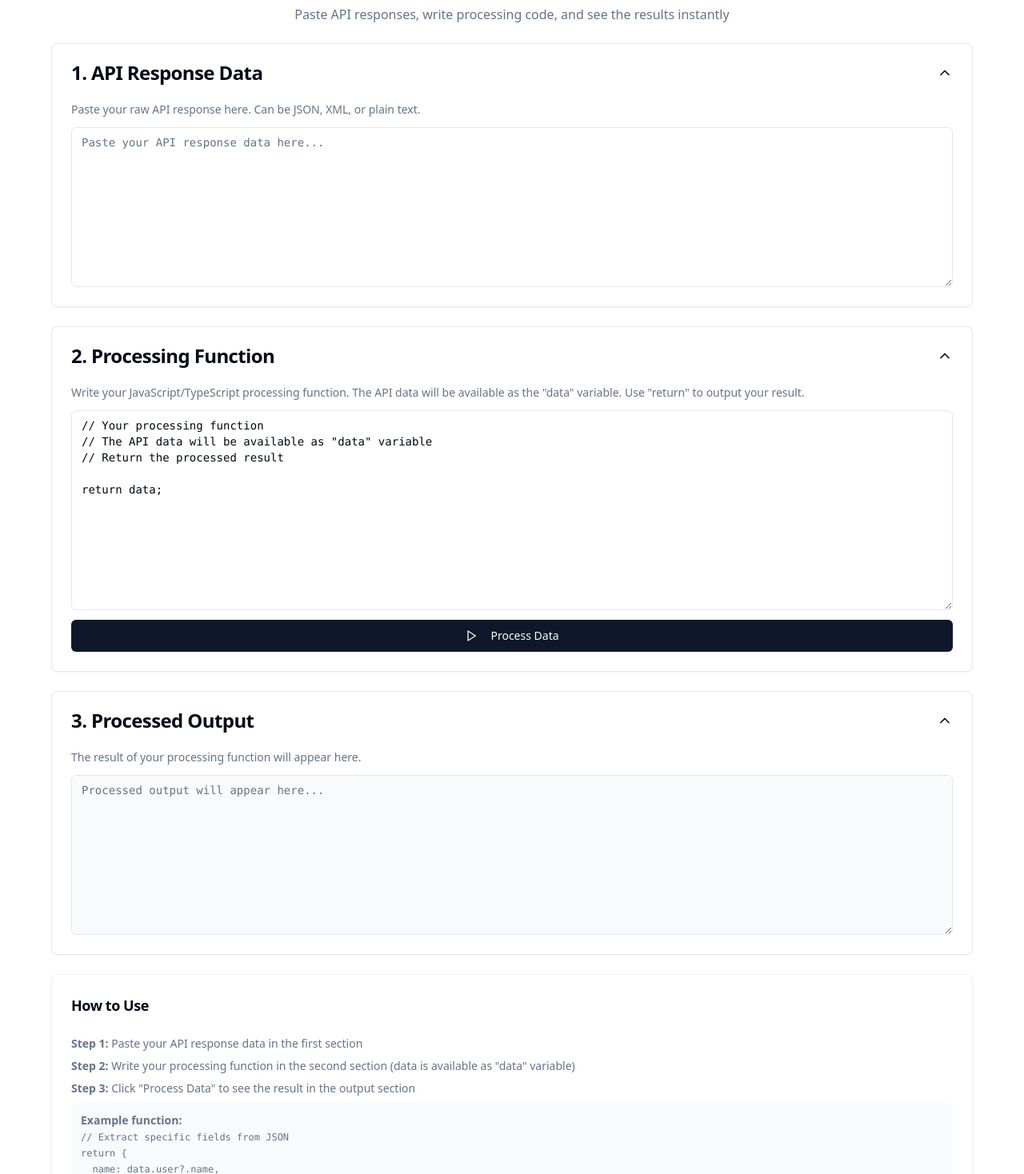
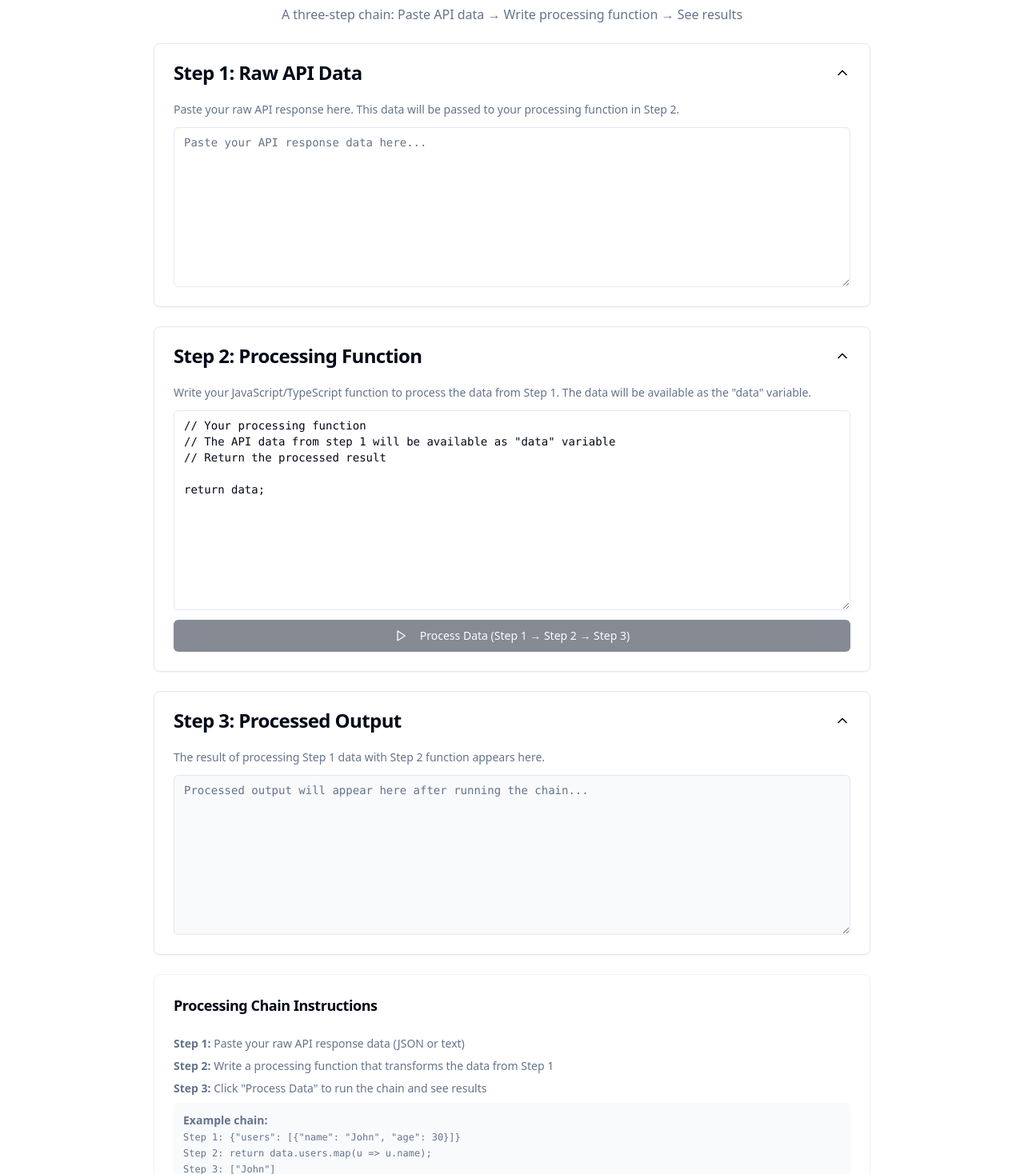
Before and after one commit to MeanTemperature/api-prettifying-test, a React (Vite) app: page /api-processor in a window 1280 px wide. Shown: the part 62-1530 px from the top of the page at 80% size. Built offline with nearby package versions, Linux system fonts and the light colour scheme.

Commit message:
Refactor: API processor as a chain
The API processor now uses a chain of text areas: API data input, processing function, and output.

```diff
--- a/src/pages/ApiProcessor.tsx
+++ b/src/pages/ApiProcessor.tsx
@@ -9,7 +9,7 @@ import { useToast } from '@/hooks/use-toast';
 
 const ApiProcessor = () => {
   const [apiData, setApiData] = useState('');
-  const [processingCode, setProcessingCode] = useState('// Your processing function\n// The API data will be available as "data" variable\n// Return the processed result\n\nreturn data;');
+  const [processingCode, setProcessingCode] = useState('// Your processing function\n// The API data from step 1 will be available as "data" variable\n// Return the processed result\n\nreturn data;');
   const [output, setOutput] = useState('');
   const [error, setError] = useState('');
   const [isSection1Open, setIsSection1Open] = useState(true);
@@ -32,7 +32,7 @@ const ApiProcessor = () => {
       // Create a function from the processing code
       const processFunction = new Function('data', processingCode);
 
-      // Execute the function with the API data
+      // Execute the function with the API data from step 1
       const result = processFunction(data);
 
       // Format output
@@ -43,7 +43,7 @@ const ApiProcessor = () => {
       setOutput(formattedOutput);
       toast({
         title: "Processing completed",
-        description: "Your data has been successfully processed",
+        description: "Data processed successfully through the chain",
       });
     } catch (err) {
       const errorMessage = err instanceof Error ? err.message : 'Unknown error occurred';
@@ -75,21 +75,21 @@ const ApiProcessor = () => {
 
   return (
     <div className="min-h-screen bg-background p-6">
-      <div className="max-w-6xl mx-auto space-y-6">
+      <div className="max-w-4xl mx-auto space-y-6">
         <div className="text-center space-y-2">
-          <h1 className="text-3xl font-bold">API Data Processor</h1>
+          <h1 className="text-3xl font-bold">API Processing Chain</h1>
           <p className="text-muted-foreground">
-            Paste API responses, write processing code, and see the results instantly
+            A three-step chain: Paste API data → Write processing function → See results
           </p>
         </div>
 
-        {/* Section 1: API Data Input */}
+        {/* Step 1: API Data Input */}
         <Card>
           <Collapsible open={isSection1Open} onOpenChange={setIsSection1Open}>
             <CollapsibleTrigger asChild>
               <CardHeader className="cursor-pointer hover:bg-muted/50 transition-colors">
                 <CardTitle className="flex items-center justify-between">
-                  <span>1. API Response Data</span>
+                  <span>Step 1: Raw API Data</span>
                   {isSection1Open ? <ChevronUp className="h-5 w-5" /> : <ChevronDown className="h-5 w-5" />}
                 </CardTitle>
               </CardHeader>
@@ -97,7 +97,7 @@ const ApiProcessor = () => {
             <CollapsibleContent>
               <CardContent className="space-y-3">
                 <p className="text-sm text-muted-foreground">
-                  Paste your raw API response here. Can be JSON, XML, or plain text.
+                  Paste your raw API response here. This data will be passed to your processing function in Step 2.
                 </p>
                 <Textarea
                   placeholder="Paste your API response data here..."
@@ -110,13 +110,13 @@ const ApiProcessor = () => {
           </Collapsible>
         </Card>
 
-        {/* Section 2: Processing Code */}
+        {/* Step 2: Processing Function */}
         <Card>
           <Collapsible open={isSection2Open} onOpenChange={setIsSection2Open}>
             <CollapsibleTrigger asChild>
               <CardHeader className="cursor-pointer hover:bg-muted/50 transition-colors">
                 <CardTitle className="flex items-center justify-between">
-                  <span>2. Processing Function</span>
+                  <span>Step 2: Processing Function</span>
                   {isSection2Open ? <ChevronUp className="h-5 w-5" /> : <ChevronDown className="h-5 w-5" />}
                 </CardTitle>
               </CardHeader>
@@ -124,8 +124,7 @@ const ApiProcessor = () => {
             <CollapsibleContent>
               <CardContent className="space-y-3">
                 <p className="text-sm text-muted-foreground">
-                  Write your JavaScript/TypeScript processing function. The API data will be available as the "data" variable.
-                  Use "return" to output your result.
+                  Write your JavaScript/TypeScript function to process the data from Step 1. The data will be available as the "data" variable.
                 </p>
                 <Textarea
                   value={processingCode}
@@ -133,22 +132,22 @@ const ApiProcessor = () => {
                   className="min-h-[250px] font-mono text-sm"
                   placeholder="// Your processing code here..."
                 />
-                <Button onClick={processData} className="w-full">
+                <Button onClick={processData} className="w-full" disabled={!apiData.trim()}>
                   <Play className="h-4 w-4 mr-2" />
-                  Process Data
+                  Process Data (Step 1 → Step 2 → Step 3)
                 </Button>
               </CardContent>
             </CollapsibleContent>
           </Collapsible>
         </Card>
 
-        {/* Section 3: Output */}
+        {/* Step 3: Output */}
         <Card>
           <Collapsible open={isSection3Open} onOpenChange={setIsSection3Open}>
             <CollapsibleTrigger asChild>
               <CardHeader className="cursor-pointer hover:bg-muted/50 transition-colors">
                 <CardTitle className="flex items-center justify-between">
-                  <span>3. Processed Output</span>
+                  <span>Step 3: Processed Output</span>
                   {isSection3Open ? <ChevronUp className="h-5 w-5" /> : <ChevronDown className="h-5 w-5" />}
                 </CardTitle>
               </CardHeader>
@@ -157,7 +156,7 @@ const ApiProcessor = () => {
               <CardContent className="space-y-3">
                 <div className="flex items-center justify-between">
                   <p className="text-sm text-muted-foreground">
-                    The result of your processing function will appear here.
+                    The result of processing Step 1 data with Step 2 function appears here.
                   </p>
                   {output && (
                     <Button variant="outline" size="sm" onClick={() => copyToClipboard(output)}>
@@ -178,30 +177,28 @@ const ApiProcessor = () => {
                   value={output}
                   readOnly
                   className="min-h-[200px] font-mono text-sm bg-muted/50"
-                  placeholder="Processed output will appear here..."
+                  placeholder="Processed output will appear here after running the chain..."
                 />
               </CardContent>
             </CollapsibleContent>
           </Collapsible>
         </Card>
 
-        {/* Usage Instructions */}
+        {/* Processing Chain Instructions */}
         <Card className="border-muted">
           <CardHeader>
-            <CardTitle className="text-lg">How to Use</CardTitle>
+            <CardTitle className="text-lg">Processing Chain Instructions</CardTitle>
           </CardHeader>
           <CardContent className="space-y-2 text-sm text-muted-foreground">
-            <div><strong>Step 1:</strong> Paste your API response data in the first section</div>
-            <div><strong>Step 2:</strong> Write your processing function in the second section (data is available as "data" variable)</div>
-            <div><strong>Step 3:</strong> Click "Process Data" to see the result in the output section</div>
+            <div><strong>Step 1:</strong> Paste your raw API response data (JSON or text)</div>
+            <div><strong>Step 2:</strong> Write a processing function that transforms the data from Step 1</div>
+            <div><strong>Step 3:</strong> Click "Process Data" to run the chain and see results</div>
             <div className="mt-3 p-3 bg-muted/50 rounded-md">
-              <strong>Example function:</strong><br />
+              <strong>Example chain:</strong><br />
               <code className="text-xs">
-                // Extract specific fields from JSON<br />
-                return &#123;<br />
-                &nbsp;&nbsp;name: data.user?.name,<br />
-                &nbsp;&nbsp;email: data.user?.email<br />
-                &#125;;
+                Step 1: &#123;"users": [&#123;"name": "John", "age": 30&#125;]&#125;<br />
+                Step 2: return data.users.map(u =&gt; u.name);<br />
+                Step 3: ["John"]
               </code>
             </div>
           </CardContent>
```
